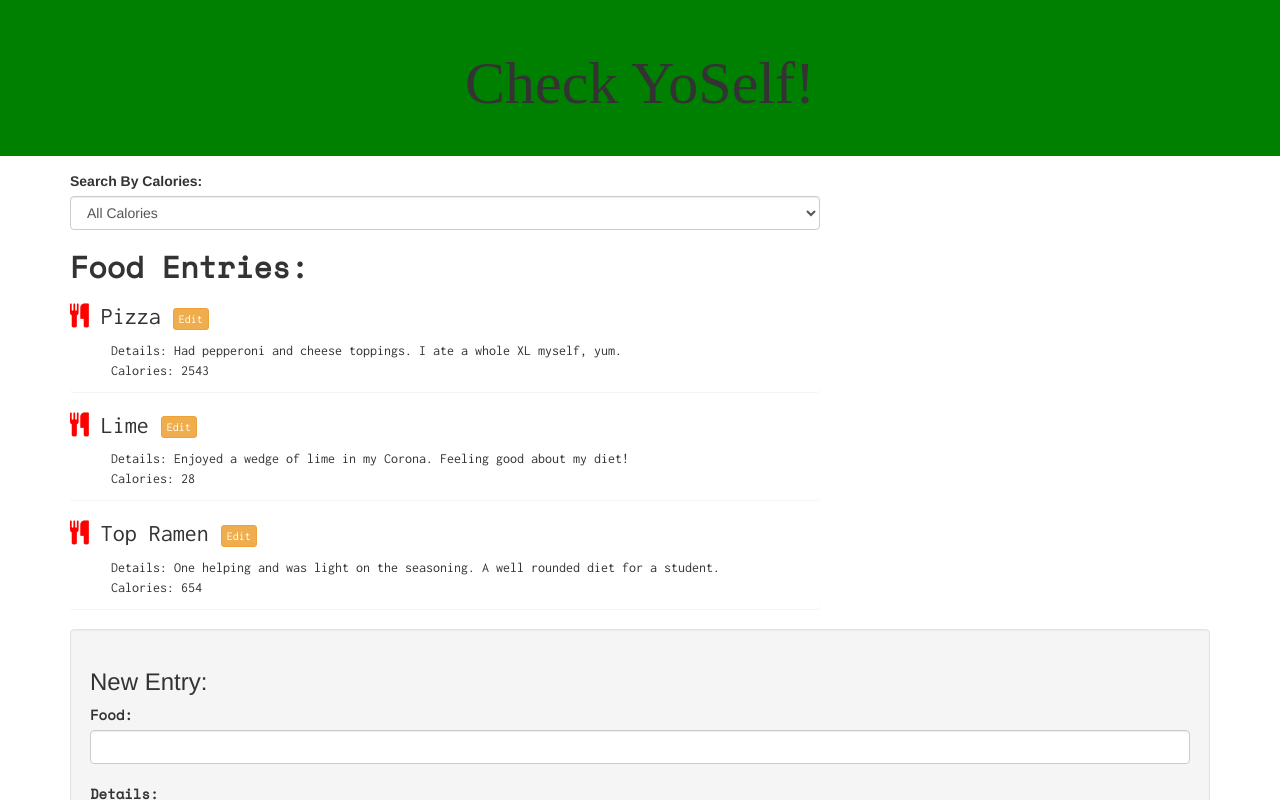
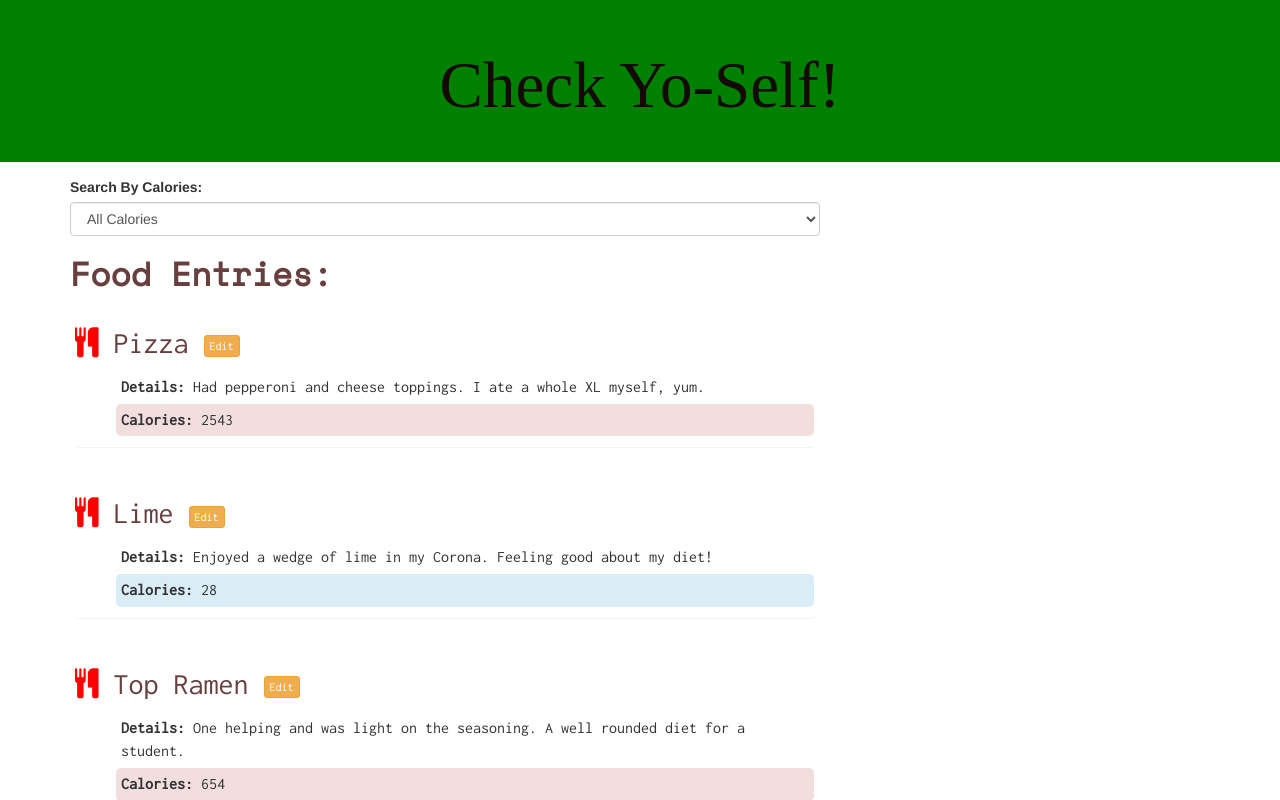
Before and after one commit to danlauby/check-yourself, an Angular app: page / in a window 1280 px wide. Shown: the top 800 px of the page. Built offline with nearby package versions, Linux system fonts and the light colour scheme; a web font is replaced by a local one.

Commit message:
Add a method that highlights high/low calories based on actual calories

```diff
--- a/src/app/app.component.css
+++ b/src/app/app.component.css
@@ -7,5 +7,6 @@
 
 h1 {
   font-family: 'Revalia', cursive;
-  font-size: 60px;
+  font-size: 65px;
+  color: rgb(20, 9, 5);
 }
--- a/src/app/app.component.ts
+++ b/src/app/app.component.ts
@@ -8,7 +8,7 @@ import { Entry } from './entry.model';
   styleUrls: ['./app.component.css']
 })
 export class AppComponent {
-  title = 'Check YoSelf!';
+  title = 'Check Yo-Self!';
   selectedEntry = null;
 
   masterEntryList: Entry[] = [
--- a/src/app/edit-entry/edit-entry.component.html
+++ b/src/app/edit-entry/edit-entry.component.html
@@ -1,6 +1,5 @@
 <div *ngIf="childSelectedEntry">
   <div class="well">
-    <hr>
     <h2>Edit {{childSelectedEntry.food}} Entry:</h2>
     <form class="form-group">
       <label for="food">Food:</label>
--- a/src/app/entry-list/entry-list.component.css
+++ b/src/app/entry-list/entry-list.component.css
@@ -5,12 +5,26 @@ font-family: 'Inconsolata', monospace;*/
 li {
   font-family: 'Inconsolata', monospace;
   list-style-type: none;
+  font-size: 16px;
+  padding: 5px;
+  border-radius: 5px;
 }
 
 h2 {
   font-family: 'Space Mono', monospace;
   font-weight: bold;
+  font-size: 33px;
+  color: rgb(103, 63, 63);
+}
+
+h3 {
   font-size: 30px;
+  color: rgb(103, 63, 63);
+
+}
+
+span {
+  font-weight: bold;
 }
 
 .fa-cutlery {
--- a/src/app/entry-list/entry-list.component.html
+++ b/src/app/entry-list/entry-list.component.html
@@ -13,8 +13,8 @@
  {{entry.food}} <button (click)="editButtonHasBeenClicked(entry)" class="btn btn-warning btn-xs">Edit</button></h3>
     <div class="panel">
     <ul>
-      <li>Details: {{entry.details}}</li>
-      <li>Calories: {{entry.calories}}</li>
+      <li><span>Details:</span> {{entry.details}}</li>
+      <li [class]="highCal(entry)"><span>Calories:</span> {{entry.calories}}</li>
 
     </ul>
   </div>
--- a/src/app/entry-list/entry-list.component.ts
+++ b/src/app/entry-list/entry-list.component.ts
@@ -11,6 +11,7 @@ export class EntryListComponent implements OnInit {
   @Input() childEntryList: Entry[];
   @Output() clickSender = new EventEmitter;
 
+
   filterByCalories: string = "allCalories";
 
   onChange(optionFromMenu) {
@@ -21,6 +22,16 @@ export class EntryListComponent implements OnInit {
    this.clickSender.emit(entryToEdit);
   }
 
+  highCal(entry) {
+      var color;
+      if (entry.calories > 500) {
+        color = "bg-danger";
+      } else if(entry.calories > 4){
+        color = "bg-info";
+      }
+      return color;
+    }
+
   constructor() { }
 
   ngOnInit() {
```
